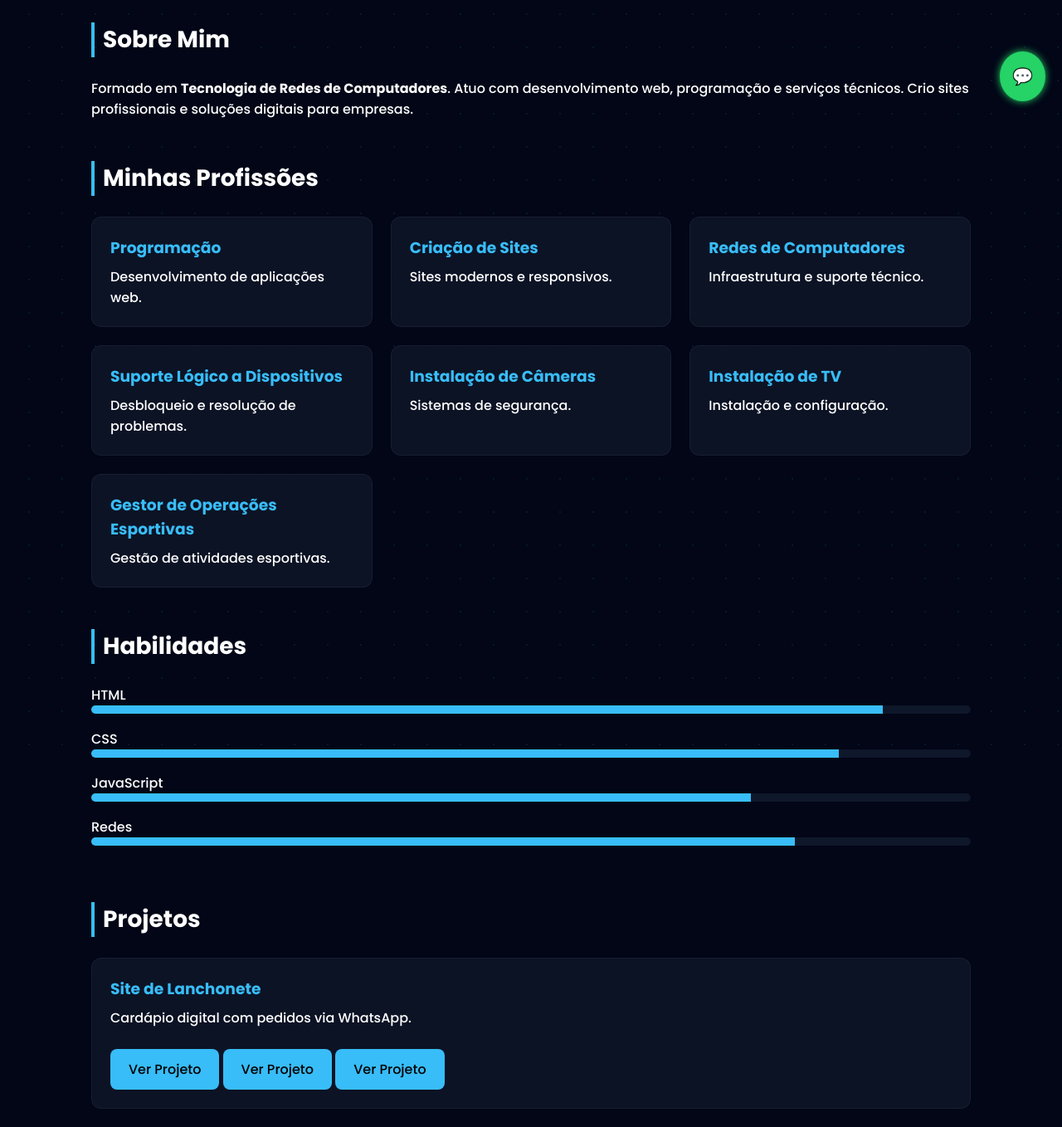
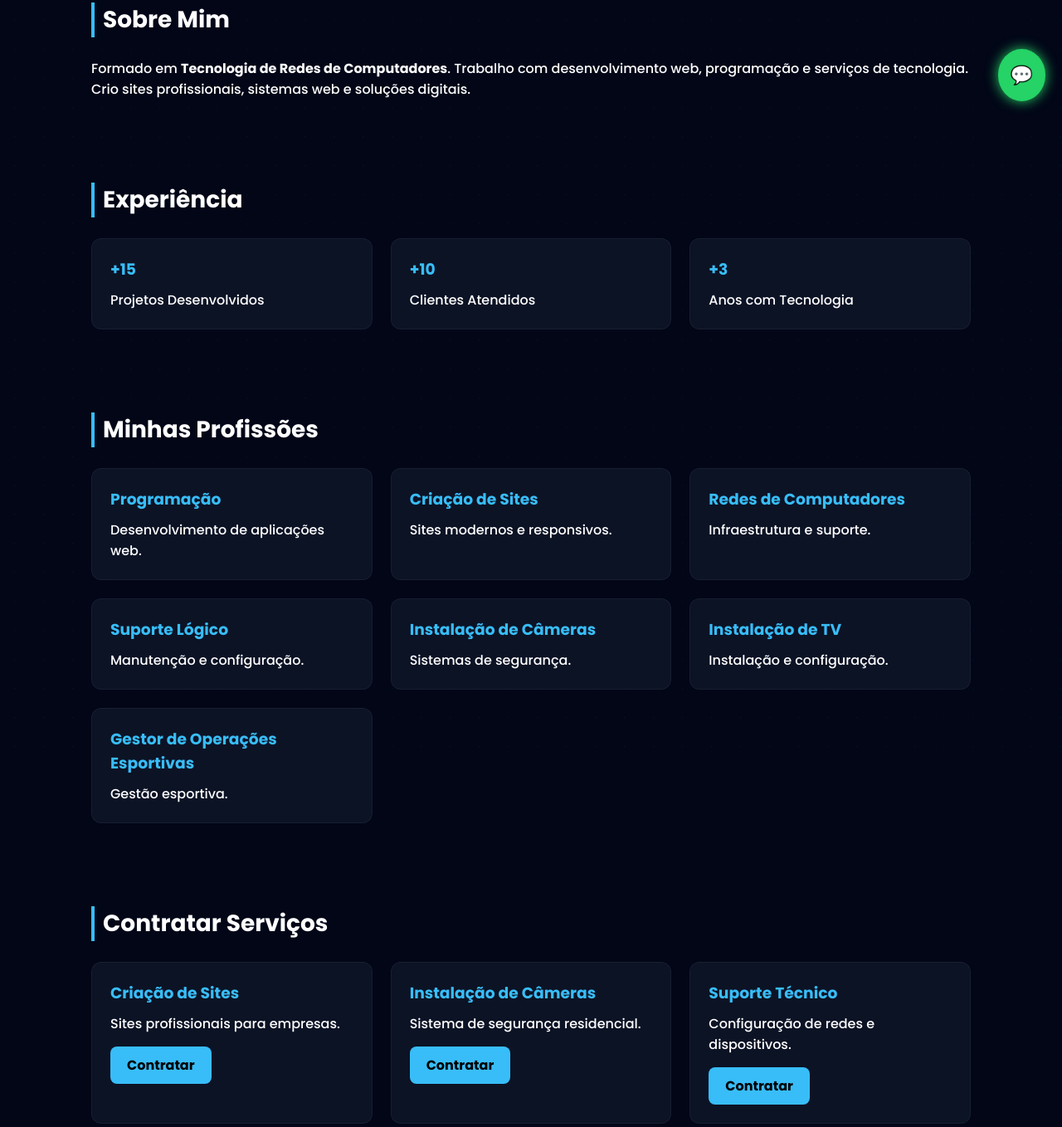
Before and after one commit to cassioporto44-tech/portf-lio, a plain HTML site: page index.html in a window 1280 px wide. Shown: the part 658-2016 px from the top of the page at 83% size. Drawn offline with nearby package versions, Linux system fonts and the light colour scheme.

Commit message:
update index.html

```diff
--- a/index.html
+++ b/index.html
@@ -6,9 +6,10 @@
 <meta charset="UTF-8">
 <meta name="viewport" content="width=device-width, initial-scale=1.0">
 
-<title>Cássio Porto | Desenvolvedor</title>
+<title>Cássio Porto | Portfólio Profissional</title>
 
 <link href="https://fonts.googleapis.com/css2?family=Poppins:wght@300;500;700&display=swap" rel="stylesheet">
+<link rel="stylesheet" href="https://unpkg.com/aos@2.3.1/dist/aos.css"/>
 
 <style>
 
@@ -25,17 +26,17 @@ color:white;
 overflow-x:hidden;
 }
 
-/* fundo animado */
+/* FUNDO TECNOLÓGICO */
 
 body::before{
 content:"";
 position:fixed;
 width:200%;
 height:200%;
-background:radial-gradient(circle,#0ea5e9 1px,transparent 1px);
-background-size:40px 40px;
-animation:mover 40s linear infinite;
-opacity:0.12;
+background:radial-gradient(circle,#38bdf8 1px,transparent 1px);
+background-size:35px 35px;
+animation:mover 35s linear infinite;
+opacity:0.15;
 z-index:-1;
 }
 
@@ -50,8 +51,8 @@ nav{
 display:flex;
 justify-content:space-between;
 align-items:center;
-padding:20px 40px;
-background:rgba(2,6,23,0.8);
+padding:18px 40px;
+background:rgba(2,6,23,0.9);
 backdrop-filter:blur(10px);
 position:sticky;
 top:0;
@@ -69,20 +70,13 @@ list-style:none;
 }
 
 nav a{
+text-decoration:none;
 color:white;
-text-decoration:none;
 transition:0.3s;
 }
 
 nav a:hover{
 color:#38bdf8;
-}
-
-.theme{
-cursor:pointer;
-background:#38bdf8;
-padding:8px 12px;
-border-radius:6px;
 }
 
 /* HERO */
@@ -115,21 +109,23 @@ color:#94a3b8;
 min-height:25px;
 }
 
+/* BOTÃO */
+
 .btn{
 display:inline-block;
-margin-top:25px;
-padding:12px 22px;
+margin-top:15px;
+padding:10px 20px;
 background:#38bdf8;
 color:black;
 border-radius:8px;
 text-decoration:none;
-font-weight:500;
+font-weight:600;
 transition:0.3s;
 }
 
 .btn:hover{
 transform:scale(1.05);
-box-shadow:0 0 10px #38bdf8;
+box-shadow:0 0 12px #38bdf8;
 }
 
 /* CONTAINER */
@@ -155,15 +151,15 @@ grid-template-columns:repeat(auto-fit,minmax(250px,1fr));
 gap:22px;
 }
 
-/* CARDS */
+/* CARD */
 
 .card{
 background:rgba(15,23,42,0.8);
 backdrop-filter:blur(10px);
 padding:22px;
 border-radius:12px;
+border:1px solid rgba(255,255,255,0.05);
 transition:0.3s;
-border:1px solid rgba(255,255,255,0.05);
 }
 
 .card:hover{
@@ -173,7 +169,7 @@ border-color:#38bdf8;
 
 .card h3{
 color:#38bdf8;
-margin-bottom:8px;
+margin-bottom:10px;
 }
 
 /* HABILIDADES */
@@ -211,7 +207,7 @@ color:black;
 padding:13px;
 border-radius:8px;
 text-align:center;
-font-weight:500;
+font-weight:600;
 transition:0.3s;
 }
 
@@ -219,7 +215,7 @@ transition:0.3s;
 transform:scale(1.03);
 }
 
-/* WHATSAPP */
+/* BOTÃO WHATSAPP FLUTUANTE */
 
 .whatsapp{
 position:fixed;
@@ -227,11 +223,11 @@ bottom:20px;
 right:20px;
 background:#25d366;
 color:white;
-font-size:20px;
+font-size:22px;
 padding:15px;
 border-radius:50%;
 text-decoration:none;
-box-shadow:0 0 10px #25d366;
+box-shadow:0 0 15px #25d366;
 }
 
 /* FOOTER */
@@ -261,8 +257,6 @@ color:#94a3b8;
 <li><a href="#contato">Contato</a></li>
 </ul>
 
-<div class="theme" onclick="tema()">🌙</div>
-
 </nav>
 
 <section class="hero">
@@ -277,140 +271,150 @@ color:#94a3b8;
 
 </section>
 
-<div class="container">
+<div class="container" data-aos="fade-up">
 
 <h2 class="section-title" id="sobre">Sobre Mim</h2>
 
 <p>
 Formado em <b>Tecnologia de Redes de Computadores</b>.
-Atuo com desenvolvimento web, programação e serviços técnicos.
-Crio sites profissionais e soluções digitais para empresas.
+Trabalho com desenvolvimento web, programação e serviços de tecnologia.
+Crio sites profissionais, sistemas web e soluções digitais.
 </p>
 
-<br><br>
+</div>
+
+<div class="container">
+
+<h2 class="section-title">Experiência</h2>
+
+<div class="grid">
+
+<div class="card" data-aos="fade-up">
+<h3>+15</h3>
+<p>Projetos Desenvolvidos</p>
+</div>
+
+<div class="card" data-aos="fade-up">
+<h3>+10</h3>
+<p>Clientes Atendidos</p>
+</div>
+
+<div class="card" data-aos="fade-up">
+<h3>+3</h3>
+<p>Anos com Tecnologia</p>
+</div>
+
+</div>
+
+</div>
+
+<div class="container">
 
 <h2 class="section-title" id="profissoes">Minhas Profissões</h2>
 
 <div class="grid">
 
-<div class="card">
-<h3>Programação</h3>
-<p>Desenvolvimento de aplicações web.</p>
+<div class="card"><h3>Programação</h3><p>Desenvolvimento de aplicações web.</p></div>
+<div class="card"><h3>Criação de Sites</h3><p>Sites modernos e responsivos.</p></div>
+<div class="card"><h3>Redes de Computadores</h3><p>Infraestrutura e suporte.</p></div>
+<div class="card"><h3>Suporte Lógico</h3><p>Manutenção e configuração.</p></div>
+<div class="card"><h3>Instalação de Câmeras</h3><p>Sistemas de segurança.</p></div>
+<div class="card"><h3>Instalação de TV</h3><p>Instalação e configuração.</p></div>
+<div class="card"><h3>Gestor de Operações Esportivas</h3><p>Gestão esportiva.</p></div>
+
 </div>
+
+</div>
+
+<div class="container">
+
+<h2 class="section-title">Contratar Serviços</h2>
+
+<div class="grid">
 
 <div class="card">
 <h3>Criação de Sites</h3>
-<p>Sites modernos e responsivos.</p>
-</div>
-
-<div class="card">
-<h3>Redes de Computadores</h3>
-<p>Infraestrutura e suporte técnico.</p>
-</div>
-
-<div class="card">
-<h3>Suporte Lógico a Dispositivos</h3>
-<p>Desbloqueio e resolução de problemas.</p>
+<p>Sites profissionais para empresas.</p>
+<a class="btn" href="https://api.whatsapp.com/send?phone=5599984591017&text=Olá%20quero%20criar%20um%20site" target="_blank">Contratar</a>
 </div>
 
 <div class="card">
 <h3>Instalação de Câmeras</h3>
-<p>Sistemas de segurança.</p>
+<p>Sistema de segurança residencial.</p>
+<a class="btn" href="https://api.whatsapp.com/send?phone=5599984591017&text=Olá%20quero%20instalar%20câmeras" target="_blank">Contratar</a>
 </div>
 
 <div class="card">
-<h3>Instalação de TV</h3>
-<p>Instalação e configuração.</p>
-</div>
-
-<div class="card">
-<h3>Gestor de Operações Esportivas</h3>
-<p>Gestão de atividades esportivas.</p>
+<h3>Suporte Técnico</h3>
+<p>Configuração de redes e dispositivos.</p>
+<a class="btn" href="https://api.whatsapp.com/send?phone=5599984591017&text=Olá%20preciso%20de%20suporte%20técnico" target="_blank">Contratar</a>
 </div>
 
 </div>
 
-<br><br>
-
-<h2 class="section-title">Habilidades</h2>
-
-<div class="skill">HTML
-<div class="bar"><span style="width:90%"></span></div>
 </div>
 
-<div class="skill">CSS
-<div class="bar"><span style="width:85%"></span></div>
-</div>
-
-<div class="skill">JavaScript
-<div class="bar"><span style="width:75%"></span></div>
-</div>
-
-<div class="skill">Redes
-<div class="bar"><span style="width:80%"></span></div>
-</div>
-
-<br><br>
+<div class="container">
 
 <h2 class="section-title" id="projetos">Projetos</h2>
 
 <div class="grid">
 
 <div class="card">
+<h3>Site de Lanchonete</h3>
+<p>Cardápio digital com pedido pelo WhatsApp.</p>
+<a class="btn" href="https://cassioporto44-tech.github.io/LanchoneteLocal/" target="_blank">Ver Projeto</a>
+</div>
 
-<h3>Site de Lanchonete</h3>
+<div class="card">
+<h3>Site de Pizzaria</h3>
+<p>Site completo para pizzaria.</p>
+<a class="btn" href="https://cassioporto44-tech.github.io/pizzaria/" target="_blank">Ver Projeto</a>
+</div>
 
-<p>Cardápio digital com pedidos via WhatsApp.</p>
-
-<a class="btn" href="https://cassioporto44-tech.github.io/LanchoneteLocal/" target="_blank">Ver Projeto</a>
-
-<a class="btn" href="https://cassioporto44-tech.github.io/pizzaria/" target="_blank">Ver Projeto</a>
-
+<div class="card">
+<h3>Cardápio Digital</h3>
+<p>Sistema digital para restaurantes.</p>
 <a class="btn" href="https://cassioporto44-tech.github.io/cardapio/" target="_blank">Ver Projeto</a>
+</div>
 
 </div>
 
 </div>
 
-<br><br>
+<div class="container">
 
 <h2 class="section-title" id="contato">Contato</h2>
 
 <div class="contact">
 
-<a href="https://wa.me/5599984591017?text=Olá%20vi%20seu%20portfólio" target="_blank">
-WhatsApp
-</a>
+<a href="https://api.whatsapp.com/send?phone=5599984591017&text=Olá%20vi%20seu%20portfólio" target="_blank">WhatsApp</a>
 
-<a href="mailto:cassioporto44@gmail.com">
-Email
-</a>
+<a href="mailto:cassioporto44@gmail.com">Email</a>
 
-<a href="https://instagram.com/porto.cassio" target="_blank">
-Instagram
-</a>
+<a href="https://instagram.com" target="_blank">Instagram</a>
 
 </div>
 
 </div>
 
-<a class="whatsapp" href="https://wa.me/5599984591017" target="_blank">
-💬
-</a>
+<a class="whatsapp" href="https://api.whatsapp.com/send?phone=5599984591017" target="_blank">💬</a>
 
 <footer>
+© 2026 - Cássio Porto
+</footer>
 
-© 2026 - Cássio Porto
-
-</footer>
+<script src="https://unpkg.com/aos@2.3.1/dist/aos.js"></script>
 
 <script>
 
-function tema(){
-document.body.classList.toggle("light")
-}
+AOS.init({
+duration:1000,
+once:true
+});
 
-const texto = "Desenvolvedor Web • Programador • Redes de Computadores • Gestor de Operações Esportivas • Suporte Lógico a Dispositivos • Instalações de Câmeras e TVs";
+const texto = "Desenvolvedor Web • Programador • Redes de Computadores • Gestor de Operações Esportivas • Suporte Lógico • Instalações de Câmeras e TVs";
+
 let i = 0;
 
 function escrever(){
```
